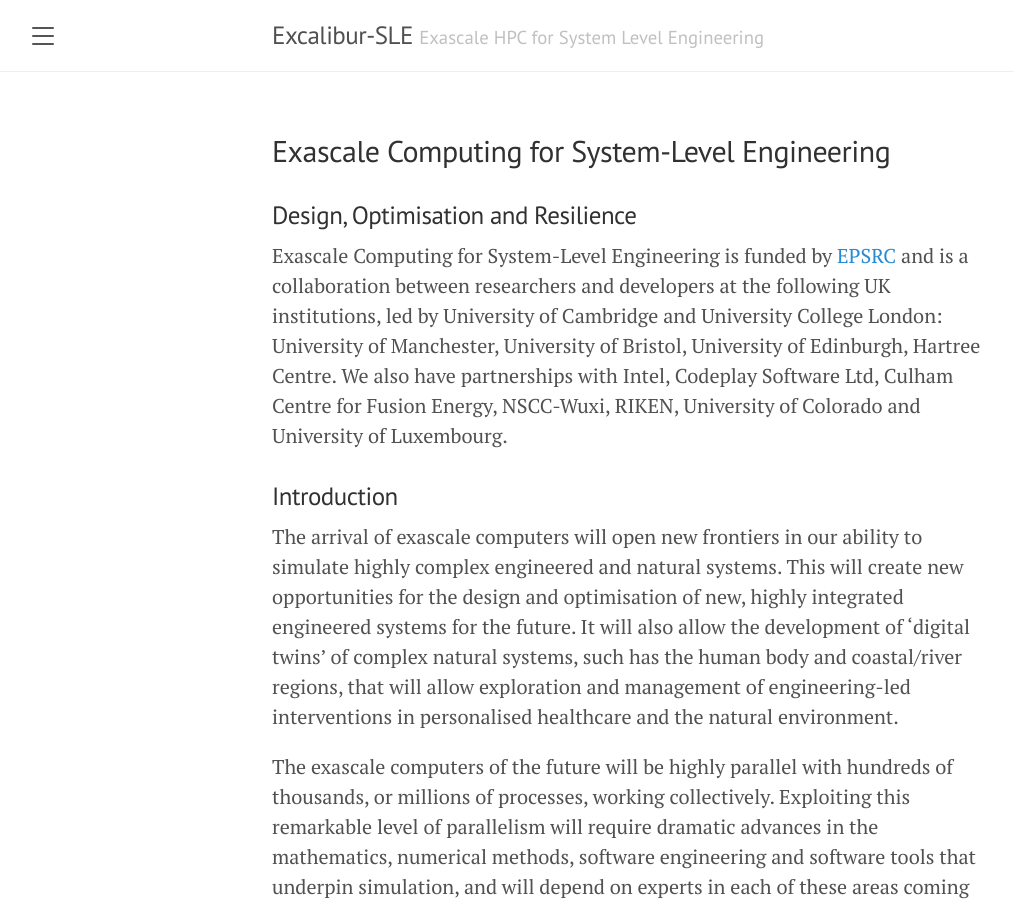
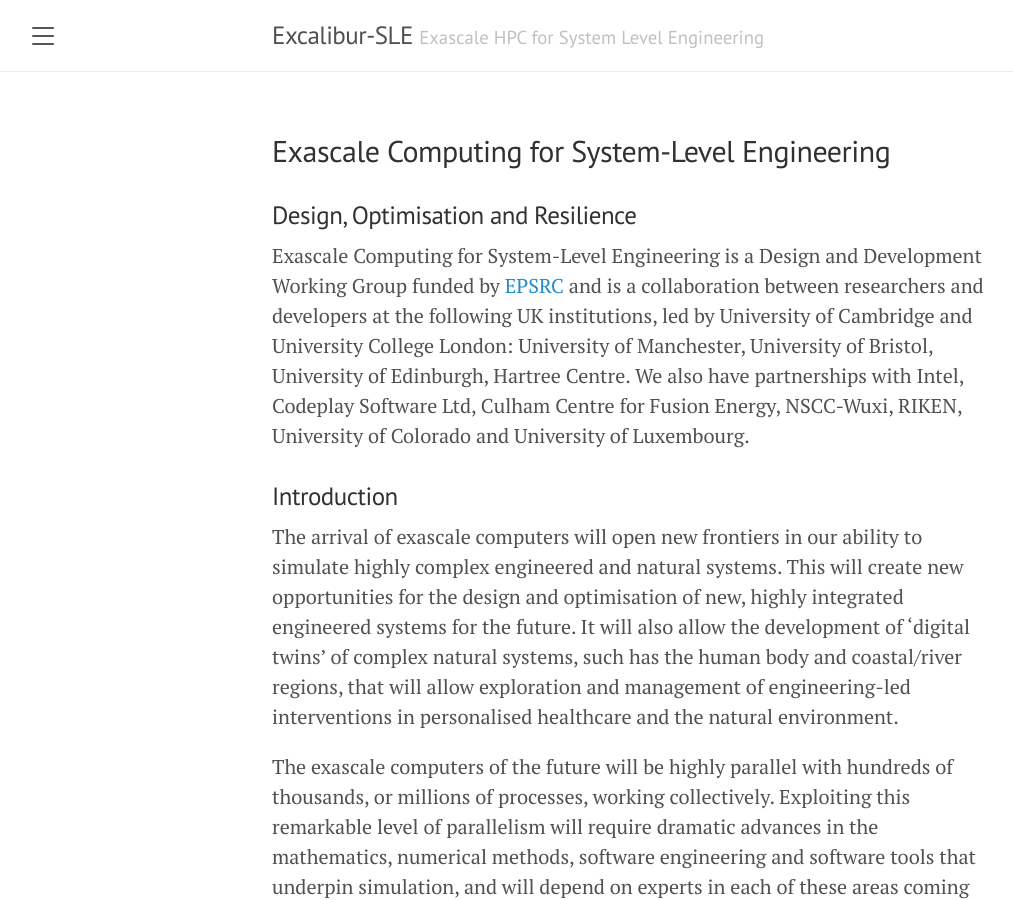
Before and after one commit to Excalibur-SLE/Excalibur-SLE.github.io, a Jekyll site: the page built from index.md, in a window 1280 px wide and 900 px high. Shown: the whole window, without its empty margins (8-1021 px from the left). Built offline with Jekyll 4.4.1, drawn with Linux system fonts in a browser that asks for light colours; some of the changed text lies outside the part shown.

Commit message:
Update w4 and w5

```diff
--- a/index.md
+++ b/index.md
@@ -6,10 +6,11 @@
 ## Exascale Computing for System-Level Engineering
 ### Design, Optimisation and Resilience
 
-Exascale Computing for System-Level Engineering is funded by
-[EPSRC](https://epsrc.ukri.org) and is a collaboration between
-researchers and developers at the following UK institutions, led by
-University of Cambridge and University College London: University of
+Exascale Computing for System-Level Engineering is a Design and
+Development Working Group funded by [EPSRC](https://epsrc.ukri.org)
+and is a collaboration between researchers and developers at the
+following UK institutions, led by University of Cambridge and
+University College London: University of
 Manchester, University of Bristol, University of Edinburgh, Hartree
 Centre. We also have partnerships with Intel, Codeplay Software Ltd,
 Culham Centre for Fusion Energy, NSCC-Wuxi, RIKEN, University of
@@ -50,7 +51,6 @@
 research for exascale computing, and support research software
 engineer training for exascale-ready software skills.
 
-
 ### Other Excalibur Design and Development Working Groups
 
 * Benchmarking for AI for Science at Exascale (BASE)
@@ -62,6 +62,10 @@
 * [Materials And Molecular Modelling](https://mmmhub.ac.uk/excalibur-ddwg)
 * [Massively Parallel Particle Hydrodynamics](https://www.dur.ac.uk/icc/cosma/excalibur/mpphea/)
 * [ExCALIBUR Working Group on turbulence at the exascale](https://www.ukturbulence.co.uk/excalibur-podcast.html)
+
+### Hardware and Enabling Software
+
+* [Excalibur H&ES](https://excalibur.ac.uk)
 
 
 <div>
```
Also changed, not shown: workshop4.md (+8 -8 lines), workshop5.md (+1 -1 lines).
